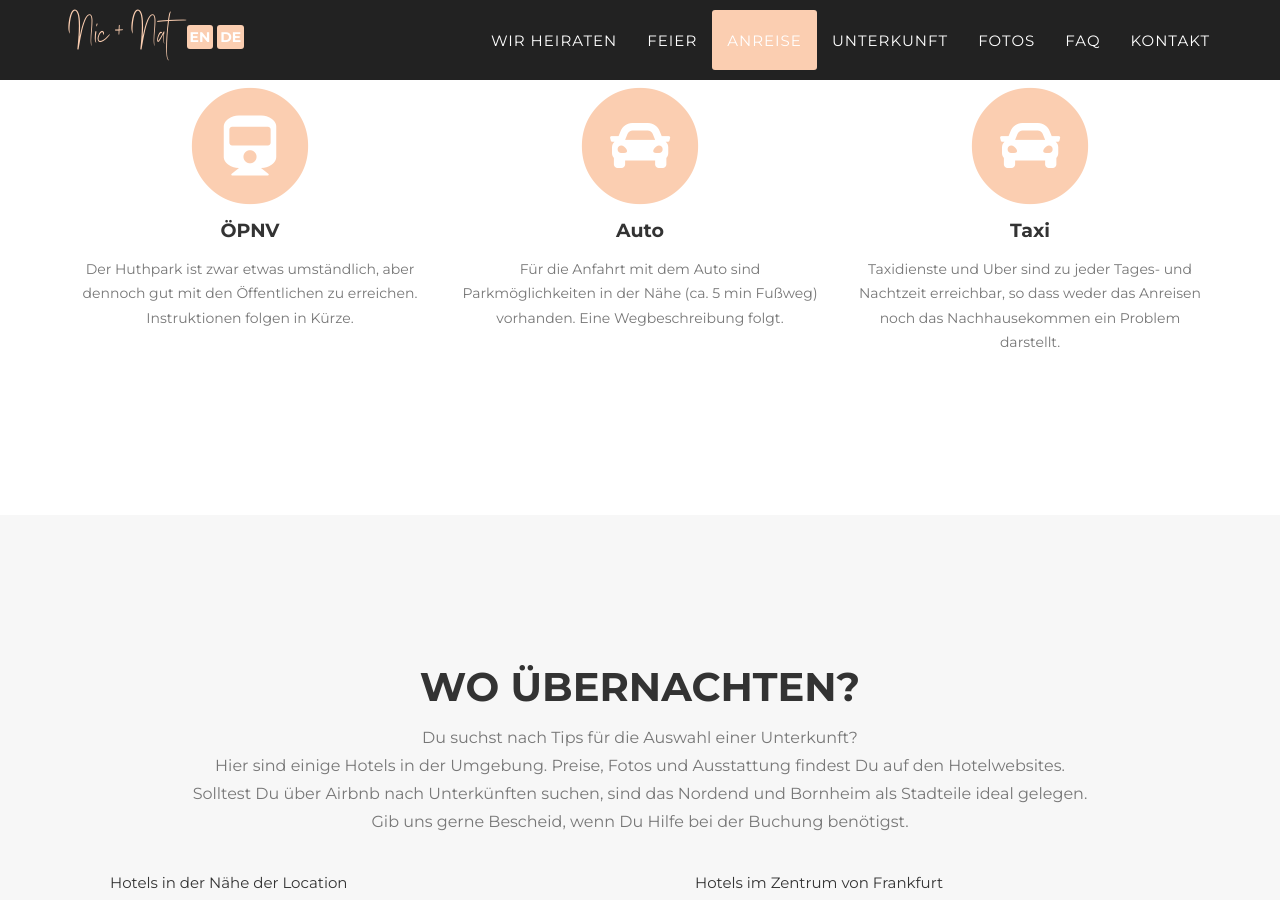
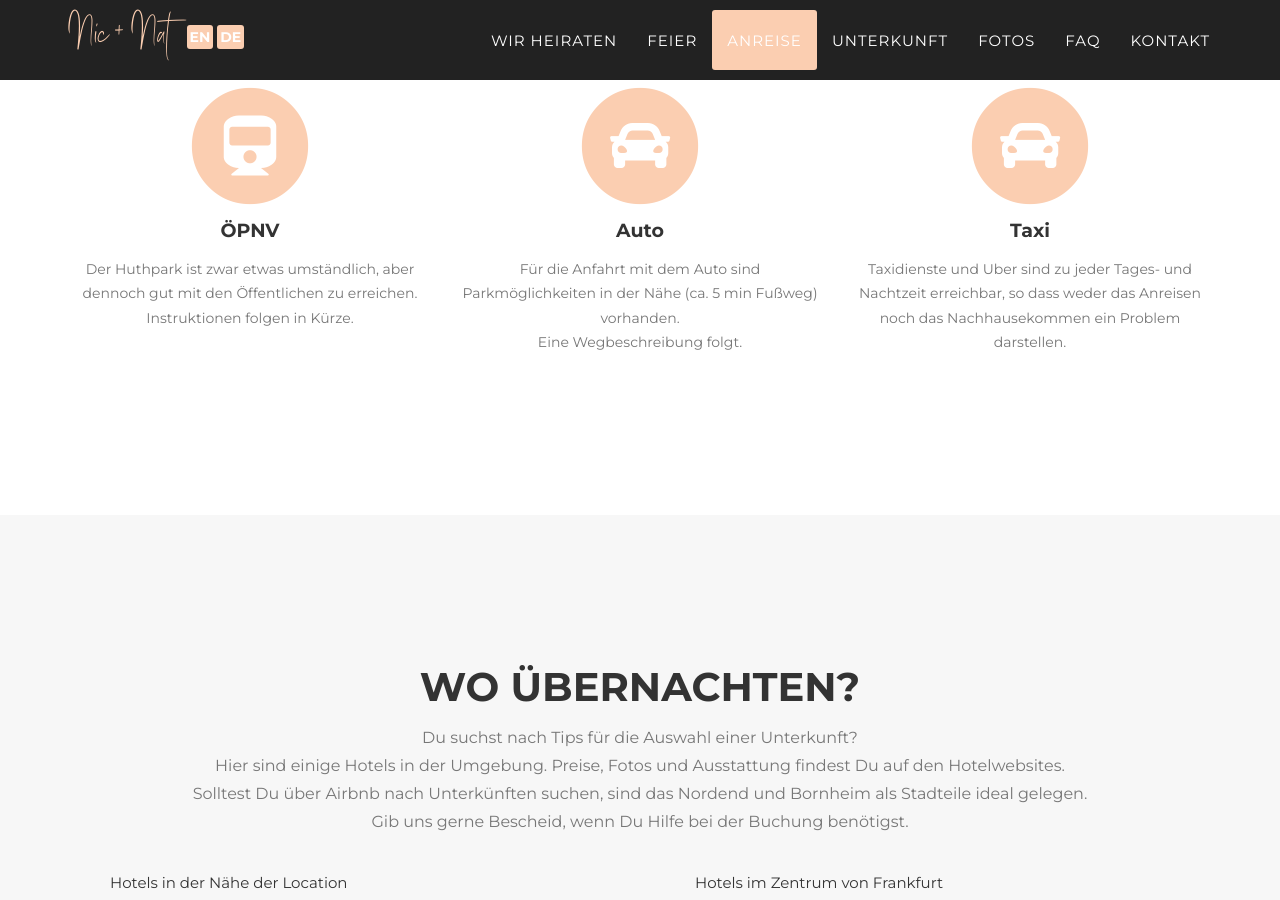
Before and after one commit to nic-nat/wedding, a Jekyll site: the page built from _fr_pages/index.html, in a window 1280 px wide and 900 px high, scrolled down 3186 px. Built offline with Jekyll 4.4.1, drawn with Linux system fonts in a browser that asks for light colours; some web fonts are replaced.

Commit message:
Update travel.html

```diff
--- a/_includes/fr_data/travel.html
+++ b/_includes/fr_data/travel.html
@@ -13,7 +13,7 @@
                     <i class="fa fa-train fa-stack-1x fa-inverse"></i>
                 </span>
                 <h4 class="service-heading">ÖPNV</h4>
-                <p class="text-muted">Der Huthpark ist zwar etwas umständlich, aber dennoch gut mit den Öffentlichen zu erreichen. Instruktionen folgen in Kürze.</p>
+                <p class="text-muted">Der Huthpark ist zwar etwas umständlich, aber dennoch gut mit den Öffentlichen zu erreichen.<br>Instruktionen folgen in Kürze.</p>
             </div>
 
             <div class="col-md-4">
@@ -22,7 +22,7 @@
                     <i class="fa fa-car fa-stack-1x fa-inverse"></i>
                 </span>
                 <h4 class="service-heading">Auto</h4>
-                <p class="text-muted">Für die Anfahrt mit dem Auto sind Parkmöglichkeiten in der Nähe (ca. 5 min Fußweg) vorhanden. Eine Wegbeschreibung folgt.</p>
+                <p class="text-muted">Für die Anfahrt mit dem Auto sind Parkmöglichkeiten in der Nähe (ca. 5 min Fußweg) vorhanden.<br>Eine Wegbeschreibung folgt.</p>
             </div>
 
             <div class="col-md-4">
@@ -31,7 +31,7 @@
                     <i class="fa fa-car fa-stack-1x fa-inverse"></i>
                 </span>
                 <h4 class="service-heading">Taxi</h4>
-                <p class="text-muted">Taxidienste und Uber sind zu jeder Tages- und Nachtzeit erreichbar, so dass weder das Anreisen noch das Nachhausekommen ein Problem darstellt.</p>
+                <p class="text-muted">Taxidienste und Uber sind zu jeder Tages- und Nachtzeit erreichbar, so dass weder das Anreisen noch das Nachhausekommen ein Problem darstellen.</p>
             </div>
 
         </div>
```
